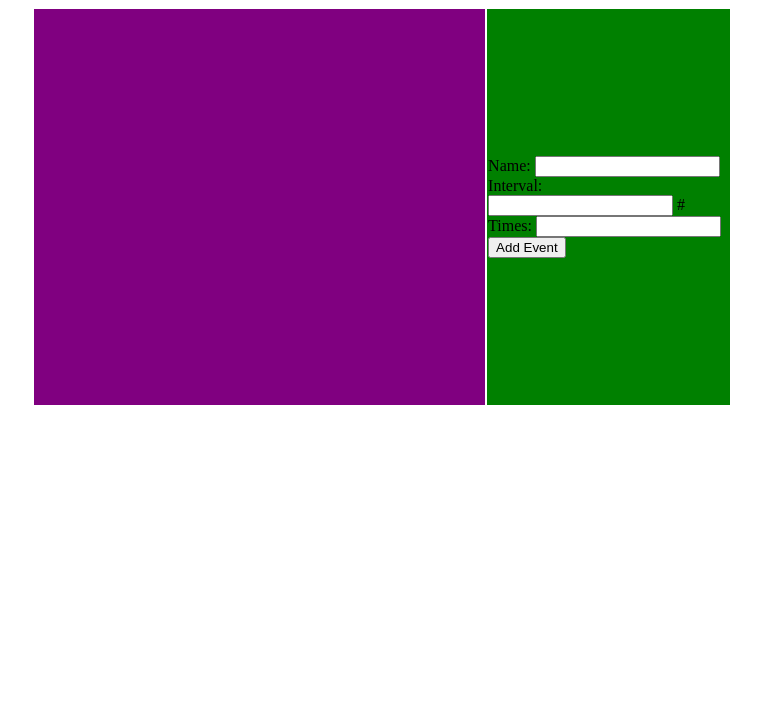
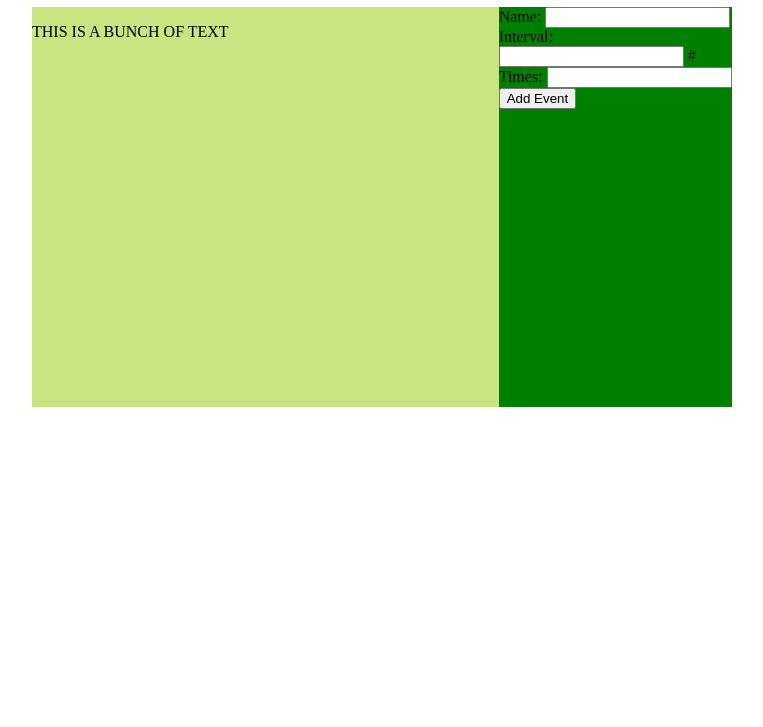
Before and after one commit to conrunyan/Galaga-Tribute, a plain HTML site: page hw1_gameloop/index.html in a window 1280 px wide. Shown: the part 73-800 px from the top of the page, without its empty margins (258-1021 px from the left). Drawn offline with Linux system fonts and the light colour scheme.

Commit message:
Replaced tables with divs. Should have done that earlier. Just need to finish CSS and get newest events to start at the top

```diff
--- a/hw1_gameloop/index.html
+++ b/hw1_gameloop/index.html
@@ -10,17 +10,15 @@
                 <h1 >HW1 - Browser GameLoop</h1>
             </div>
             <div class="display_box">
-                <table class="display_table">
-                    <tr>
-                        <td id="box_1"></td>
-                        <td id="box_2">
-                            Name: <input type="text" id="id-name" class="input_text" name="name"/>
-                            Interval: <input type="text" id="id-interval" class="input_text" name="name"/>
-                            # Times: <input type="text" id="id-times" class="input_text" name="name"/>
-                            <button id='id-button' type="submit" onclick="addNewEvent()" class="input_text">Add Event</button>
-                        </td>
-                    </tr>
-                </table>
+                <div id="box_1">
+                    <p>THIS IS A BUNCH OF TEXT</p>
+                </div>
+                <div id="box_2">
+                    Name: <input type="text" id="id-name" class="input_text" name="name"/>
+                    Interval: <input type="text" id="id-interval" class="input_text" name="name"/>
+                    # Times: <input type="text" id="id-times" class="input_text" name="name"/>
+                    <button id='id-button' type="submit" onclick="addNewEvent()" class="input_text">Add Event</button>
+                </div>
             </div>
         </div>
         <footer>
--- a/hw1_gameloop/scripts.js
+++ b/hw1_gameloop/scripts.js
@@ -24,29 +24,23 @@ function gameLoop(browserTime) {
 function update(elapsedTime) {
     // DONE: Add logic to calculate if an object should be rendered. Based on interval
     for (let i = 0; i < events.length; i++) {
-        console.log('TOP OF LOOP: ' + Math.floor(elapsedTime) + ' => ' + parseInt(events[i].interval))
         // if an event has 0 times left to display, mark for deletion
         if (parseInt(events[i].times) === 0) {
             events[i].delete = true;
         }
         // if the elapsed time is a multiple (within a margin of error) of the interval, flag event to render
         else if (events[i].timeSinceLastRender >= events[i].interval) {
-            console.log('BEFORE: event #: ' + i + events[i].timeSinceLastRender);
             events[i].render = true;
             events[i].times--;
             // carry over extra elapsed time
             events[i].timeSinceLastRender = (events[i].timeSinceLastRender - events[i].interval);
-            console.log('event times: ' + events[i].times);
-            console.log('AFTER : event #: ' + i + events[i].timeSinceLastRender);
         }
         else
         {
             // capture elapsed time so far and make sure event isn't rendered
             events[i].timeSinceLastRender += Math.floor(elapsedTime);
-            console.log('NO RENDER: event #: ' + events[i].timeSinceLastRender);
             events[i].render = false;
         }
-        //console.log('event #: ' + i + events[i]);
     }
     // DONE: Add step to delete object if # of times is 0
     // filter out any events flagged to be deleted
@@ -55,12 +49,12 @@ function update(elapsedTime) {
 }
 
 function render() {
-    // TODO: For each event that needs to be rendered, do so.
+    // DONE: For each event that needs to be rendered, do so.
     let node = document.getElementById('box_1')
     // For each event flagged to be rendered, print it to box_1
     events.forEach(function(tmpEvent) {
         if (tmpEvent.render === true) {
-            node.innerHTML += '<p>Event: ' + tmpEvent.name + '(' + tmpEvent.times + ' remaining)' + '</p>'
+            node.innerHTML = '<p>Event: ' + tmpEvent.name + ' (' + tmpEvent.times + ' remaining)' + '</p>' + node.innerHTML
         }
     });
 
--- a/hw1_gameloop/styles.css
+++ b/hw1_gameloop/styles.css
@@ -1,23 +1,20 @@
-.view
-{
-    /* align-content: center; */
-    /* display: inline; */
-}
-
-
 .header_text
 {
     margin-left: auto;
     margin-right: auto;
     width: 700px;
     text-align: center;
-    background-color: blue;
+    background-color : rgba(16, 93, 138, 0.404);
 }
 
 .display_box
 {
-    /* display: flex; */
+    display: flex;
     flex-flow: wrap;
+    margin-left: auto;
+    margin-right: auto;
+    width: 700px;
+    height: 400px;
 }
 
 .display_table
@@ -26,19 +23,21 @@
     margin-right: auto;
     width: 700px;
     height: 400px;
+    /* overflow-y: scroll; */
 }
 
 #box_1
 {
-    flex: 1;
-    background-color: purple;
+    flex: 2;
     width: 65%;
+    background-color: rgba(163, 212, 47, 0.603);
+    overflow: auto;
 }
 
 #box_2
 {
+    background-color: green;
     flex: 1;
-    background-color: green;
     /*width: 80%;
 	margin-left:10%;
 	margin-right: auto*/
```
